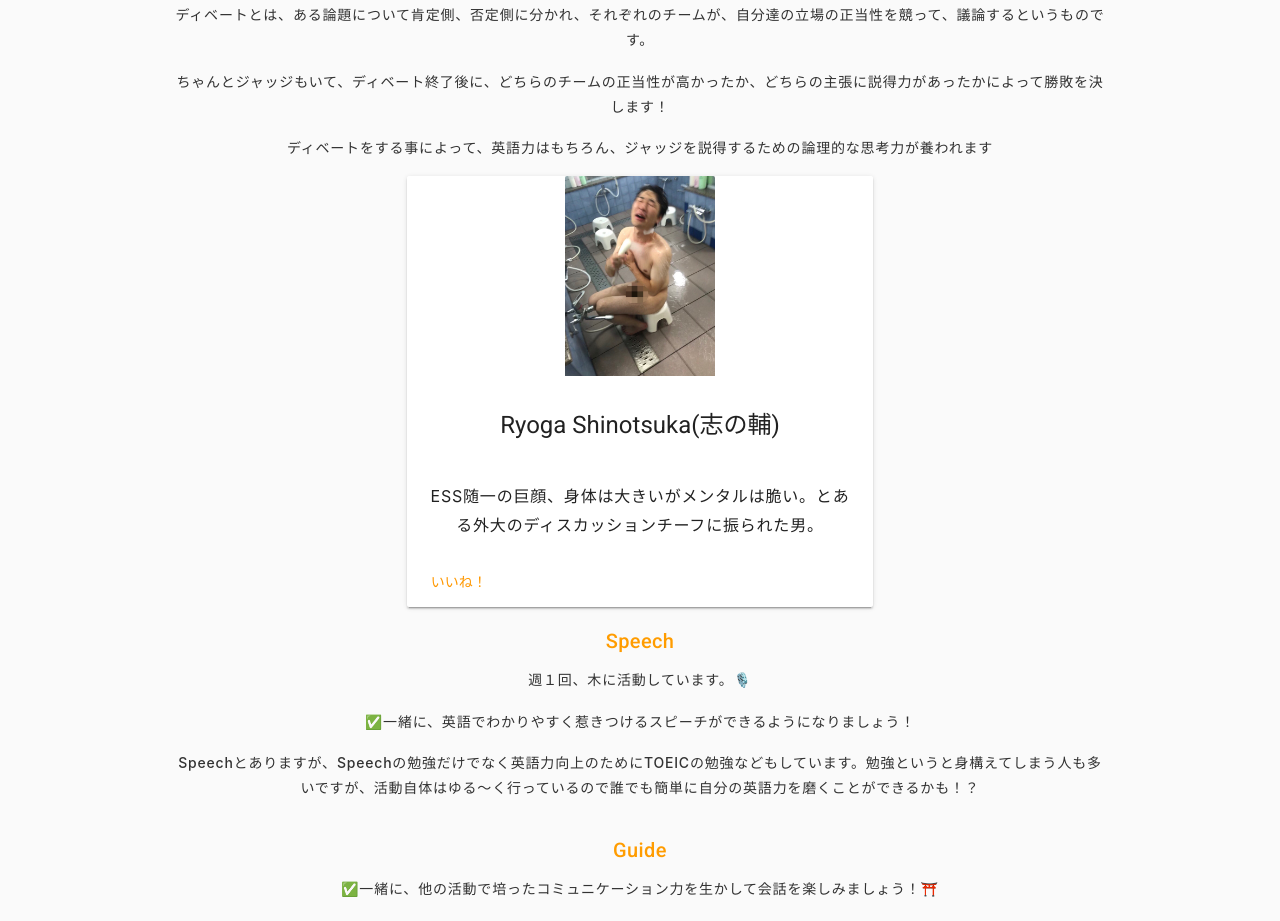
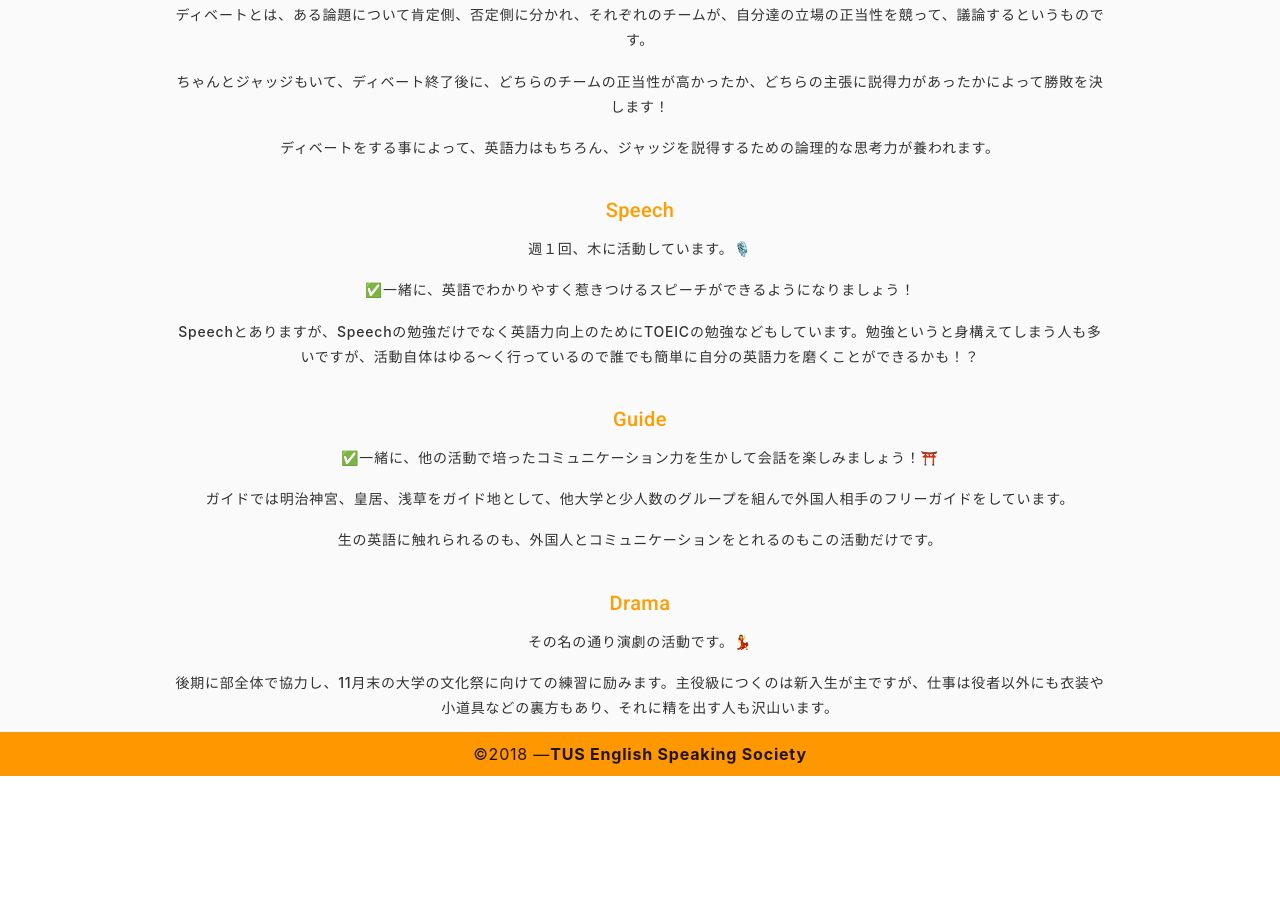
Before and after one commit to EFEXP/ESS-web, a Vue app: page /#/about in a window 1280 px wide. Shown: the part 1160-2081 px from the top of the page. After the commit the page ends 1936 px from the top, so only its background shows below. Built offline with nearby package versions, Linux system fonts and the light colour scheme.

Commit message:
"revert nice guy's photo"
This reverts commit 78431f615fec4eb6445579bdf1715a5cc30741e1.

```diff
--- a/package.json
+++ b/package.json
@@ -8,7 +8,7 @@
     "lint": "vue-cli-service lint"
   },
   "dependencies": {
-    "firebase": "^5.4.2",
+    "firebase": "^5.3.0",
     "npm": "^6.2.0",
     "pug-plain-loader": "^1.0.0",
     "vue": "^2.5.13",
--- a/src/components/AboutUsPage.vue
+++ b/src/components/AboutUsPage.vue
@@ -20,20 +20,7 @@ div
         p.body-2 ✅一緒に、論理的に考え相手を説得できるようになりましょう！
         p.body-2 ディベートとは、ある論題について肯定側、否定側に分かれ、それぞれのチームが、自分達の立場の正当性を競って、議論するというものです。
         p.body-2 ちゃんとジャッジもいて、ディベート終了後に、どちらのチームの正当性が高かったか、どちらの主張に説得力があったかによって勝敗を決します！
-        p.body-2 ディベートをする事によって、英語力はもちろん、ジャッジを説得するための論理的な思考力が養われます
-        v-layout
-          v-flex(xs12 sm6 offset-sm3)
-            v-card
-              img.white--text(height="200px" src="sample.JPG")
-              v-container(fill-height fluid)
-                  v-layout(fill-height)
-                    v-flex(xs12 align-end flexbox)
-                      span.headline Ryoga Shinotsuka(志の輔)
-              v-card-title
-                div
-                  span ESS随一の巨顔、身体は大きいがメンタルは脆い。とある外大のディスカッションチーフに振られた男。
-              v-card-actions
-                v-btn(flat color="orange") いいね！
+        p.body-2 ディベートをする事によって、英語力はもちろん、ジャッジを説得するための論理的な思考力が養われます。
         p.title.section-title Speech
         p.body-2 週１回、木に活動しています。🎙️
         p.body-2 ✅一緒に、英語でわかりやすく惹きつけるスピーチができるようになりましょう！
```
Also changed, not shown: public/sample.JPG (deleted), 1 other file (tests, documents, lock files or other folders).
